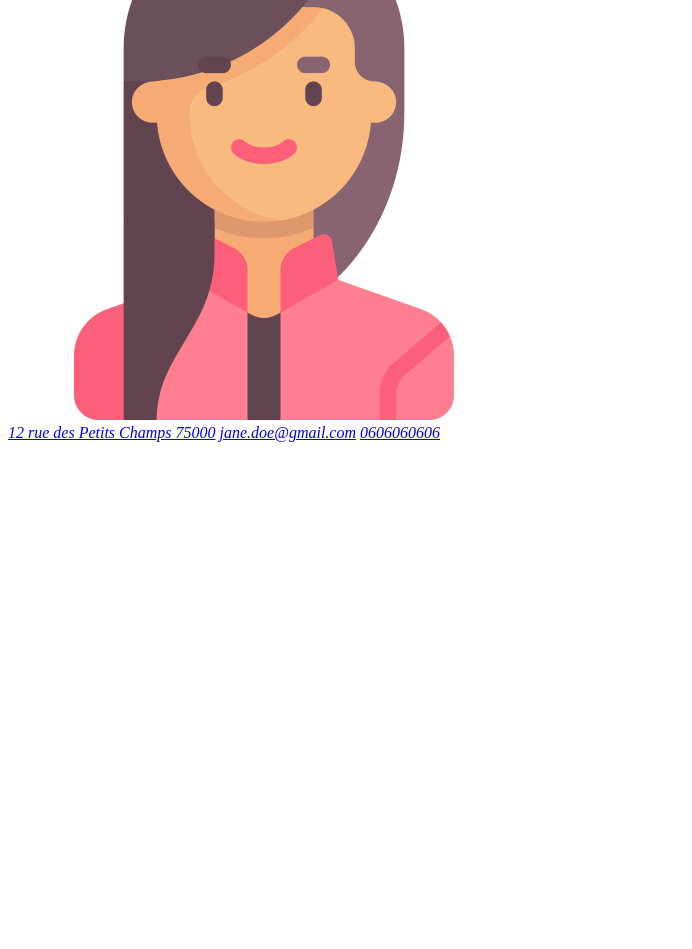
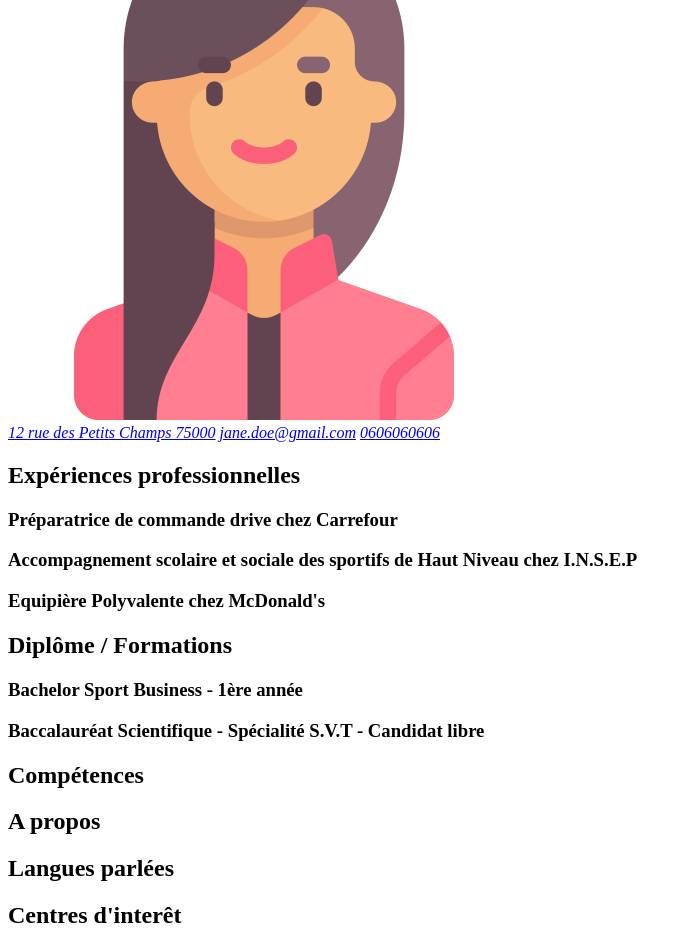
Before and after one commit to ElAlbe/Mon-Cv, a plain HTML site: page index.html in a window 1280 px wide. Shown: the part 209-1158 px from the top of the page, without its empty margins (0-692 px from the left). Before the commit the page ends 800 px from the top, so only its background shows below. Drawn offline with Linux system fonts and the light colour scheme.

Commit message:
Add Subtitles

```diff
--- a/index.html
+++ b/index.html
@@ -16,9 +16,62 @@
         <a href="https://www.google.fr/maps/place/12+Rue+des+Petits+Champs,+75002+Paris/@48.8666713,2.3349465,17z/data=!3m1!4b1!4m6!3m5!1s0x47e66e3b2d94325f:0x3dbe1b49af423169!8m2!3d48.8666678!4d2.3375214!16s%2Fg%2F11c5m1szrf?entry=ttu"> 12 rue des Petits Champs 75000</a>
         <a href="mailto: jane.doe@gmail.com">jane.doe@gmail.com</a>
         <a href= tel: 0606060606>0606060606</a>
-
      </address>
     </header>
+
+    <main>
+        <section>
+            <div>
+            <h2> Expériences professionnelles </h2>
+              <h3> Préparatrice de commande drive chez Carrefour </h3>
+            </div>
+
+            <div>
+              <h3> Accompagnement scolaire et sociale des sportifs de Haut Niveau chez I.N.S.E.P </h3>
+
+            </div>
+
+            <div>
+              <h3> Equipière Polyvalente chez McDonald's</h3>
+            </div>
+        </section>
+
+        <section>
+            <div>
+                <h2> Diplôme / Formations </h2>
+                  <h3> Bachelor Sport Business - 1ère année </h3>
+            </div>
+
+            <div>
+                  <h3> Baccalauréat Scientifique - Spécialité S.V.T - Candidat libre</h3>
+            </div>
+        </section>
+
+        <section>
+            <div>
+                <h2> Compétences </h2>
+            </div>
+        </section>
+
+        <section>
+            <div>
+                <h2> A propos </h2>
+            </div>
+        </section>
+
+        <section>
+            <div>
+                <h2> Langues parlées </h2>
+            </div>
+        </section>
+
+        <section>
+            <div>
+                <h2> Centres d'interêt</h2>
+            </div>
+        </section>
+
+     </main>
 
 
 
```
